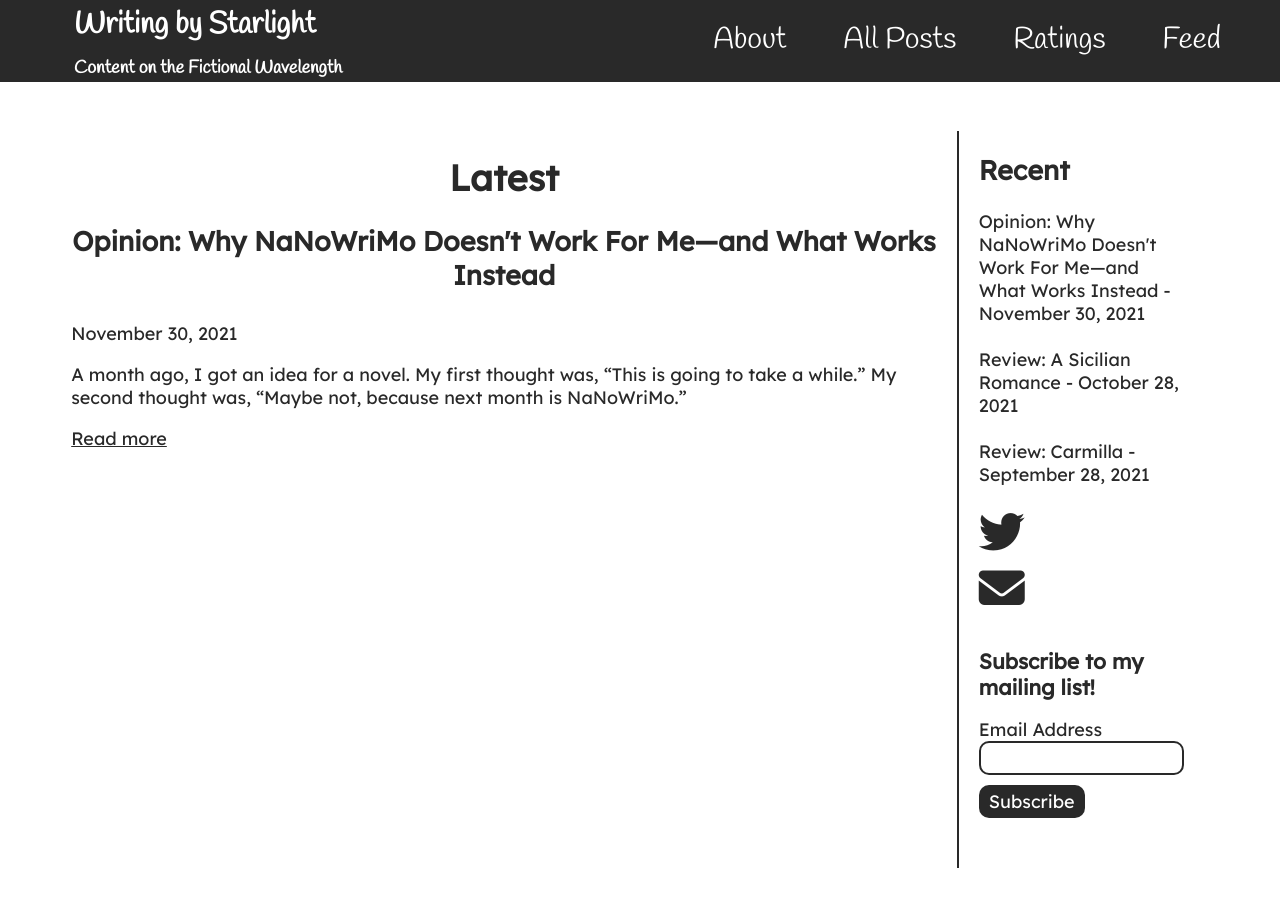
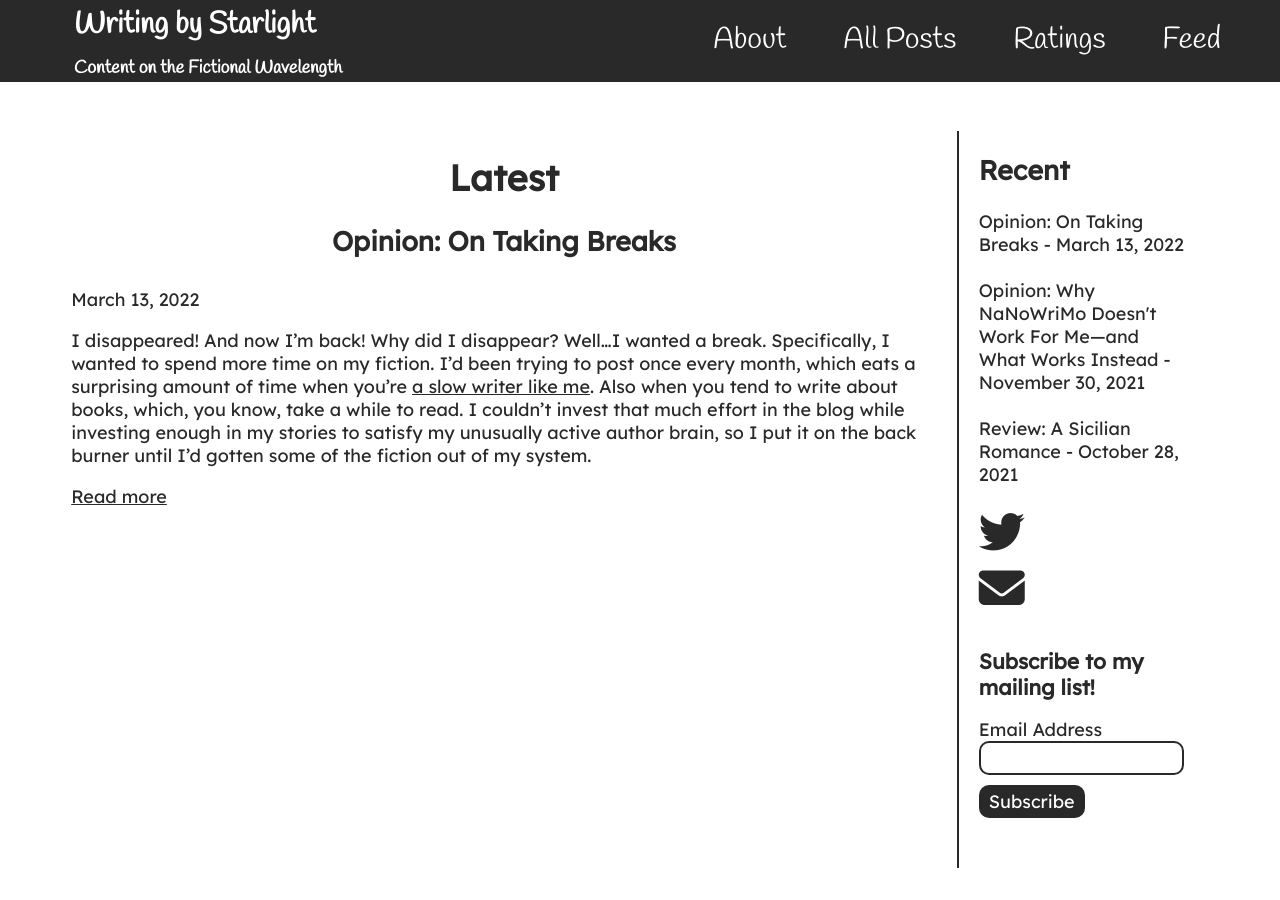
Before and after one commit to cehornig/starlight-blog, a Jekyll site: the page built from index.html, in a window 1280 px wide and 900 px high. Built offline with Jekyll 4.4.1, drawn with Linux system fonts in a browser that asks for light colours; nearby versions of some CDN libraries; some of the changed text lies outside the part shown.

Commit message:
Add On Taking Breaks post, update copyright date

```diff
--- a/_includes/footer.html
+++ b/_includes/footer.html
@@ -27,7 +27,7 @@
   </div>
 </div>
 <div class="footer">
-  Copyright &#169; 2021 Taylor Hornig. Powered by
+  Copyright &#169; 2022 Taylor Hornig. Powered by
   <a href="https://jekyllrb.com/" target="_blank" rel="noreferrer">Jekyll</a> and
   <a href="https://www.netlify.com/" target="_blank" rel="noreferrer">Netlify</a>.
 </div>
--- /dev/null
+++ b/_posts/2022-03-13-on-taking-breaks.md
@@ -0,0 +1,15 @@
+---
+layout: post
+title: "Opinion: On Taking Breaks"
+---
+I disappeared! And now I'm back! Why did I disappear? Well...I wanted a break. Specifically, I wanted to spend more time on my fiction. I'd been trying to post once every month, which eats a surprising amount of time when you're <a href="/why-nanowrimo-doesnt-work-for-me" target="_blank">a slow writer like me</a>. Also when you tend to write about books, which, you know, take a while to read. I couldn't invest that much effort in the blog while investing enough in my stories to satisfy my unusually active author brain, so I put it on the back burner until I'd gotten some of the fiction out of my system.
+
+I'm aware that this wasn't the most productive thing for a new blogger to do. Readers and search engines prefer sites with regular posts, so if you want to be seen, you should stick to a consistent schedule. And yet I'd bet a boatload of cash that I'll take more breaks in the future. In fact, I think writing _without_ a consistent schedule is the best way to run this blog.
+
+I'm doing this for fun. I love fiction, and I love discussing fiction, and I started _Writing by Starlight_ to give a home to all those thoughts and words. But my priorities fluctuate, and I like having the freedom to focus on other hobbies when they capture my interest. If I demand regular blog posts, I'll inevitably end up forcing myself to post when I'd rather be doing something else. If I'd rather be doing something else, I won't enjoy it. If I don't enjoy it, the blog's purpose is soundly defeated.
+
+Will greater flexibility result in a smaller audience? Probably. But I'd rather have a smaller audience than turn a passion project into a tiresome obligation. Besides, life gives us enough tiresome obligations. Why toss another onto the stack?
+
+So if I feel like taking more breaks, darn it, I'll take more breaks. Hopefully anyone who's found this blog will stick with it all the same.
+
+(On another note, I may write more opinion pieces like this. I enjoy non-fiction-related rambling as much as I enjoy fiction-related rambling, and I'd love to put some of those rambles here. I know it's not the blog's stated priority, but it's fun for me, and hopefully for any readers drifting around on the interwebs. And that's what really matters, right?)
```
